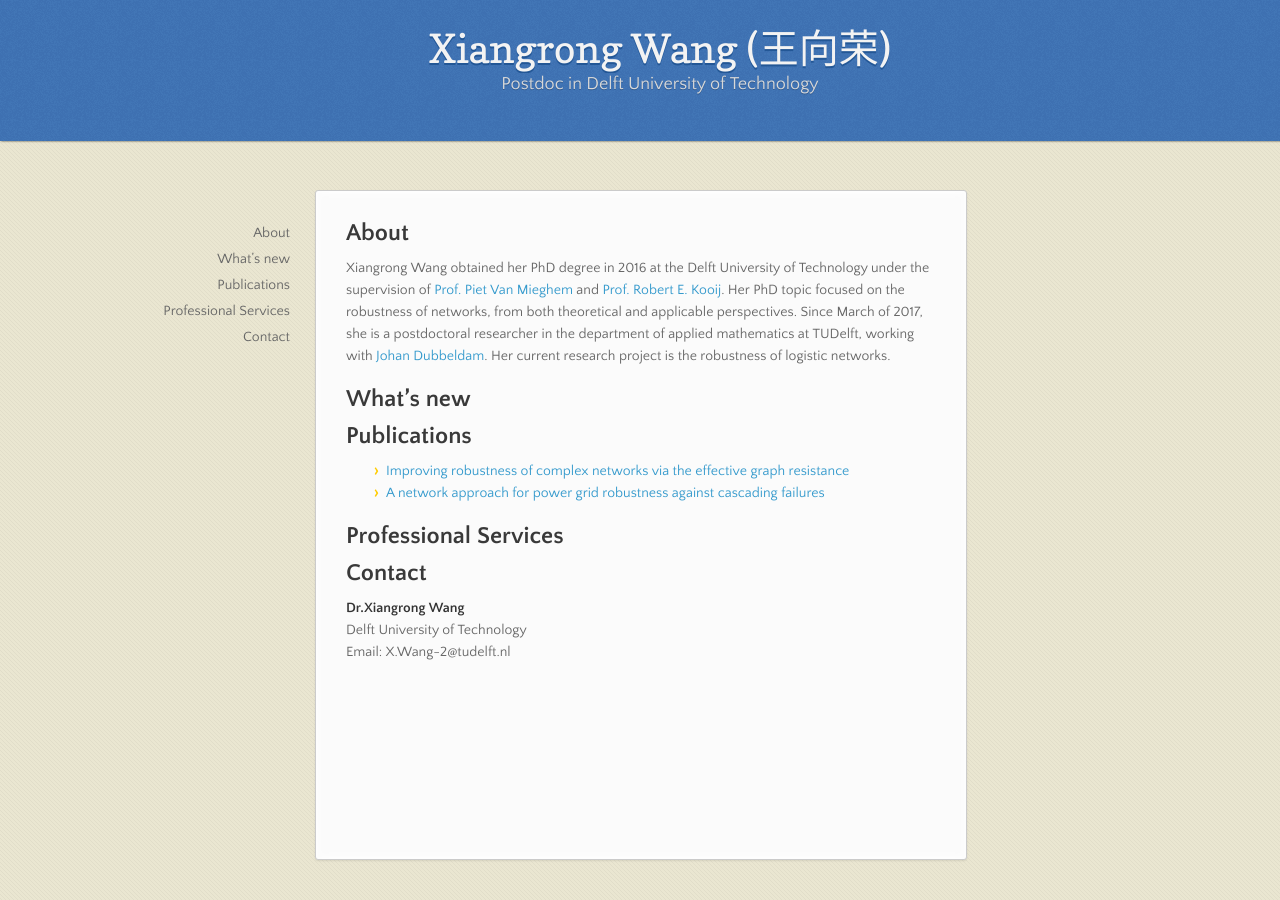
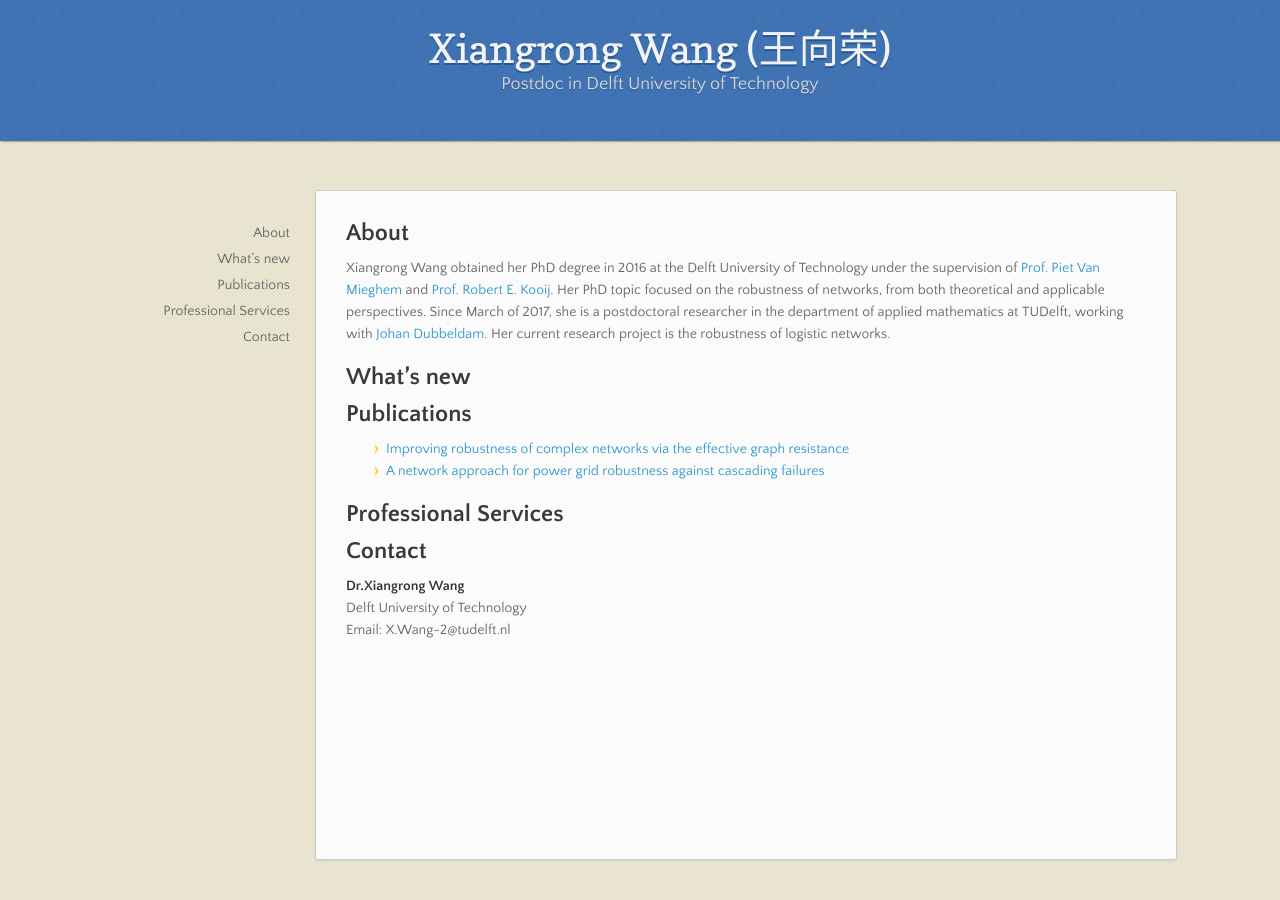
Before and after one commit to xiangrongwang/xiangrongwang.github.io, a Jekyll site: the page built from index.md, in a window 1280 px wide. Built offline with Jekyll 4.4.1, drawn with Linux system fonts in a browser that asks for light colours; nearby versions of some CDN libraries; our own code applies the rules of GitHub Pages for plain Markdown files.

Commit message:
Create jekyll-theme-leap-day.scss

```diff
--- a/_sass/jekyll-theme-leap-day.scss
+++ b/_sass/jekyll-theme-leap-day.scss
@@ -271,7 +271,7 @@ header {
 }
 
 section {
-  width:590px;
+  width:800px;
   padding: 30px 30px 50px 30px;
   margin: 20px 0;
   margin-top: 190px;
```
